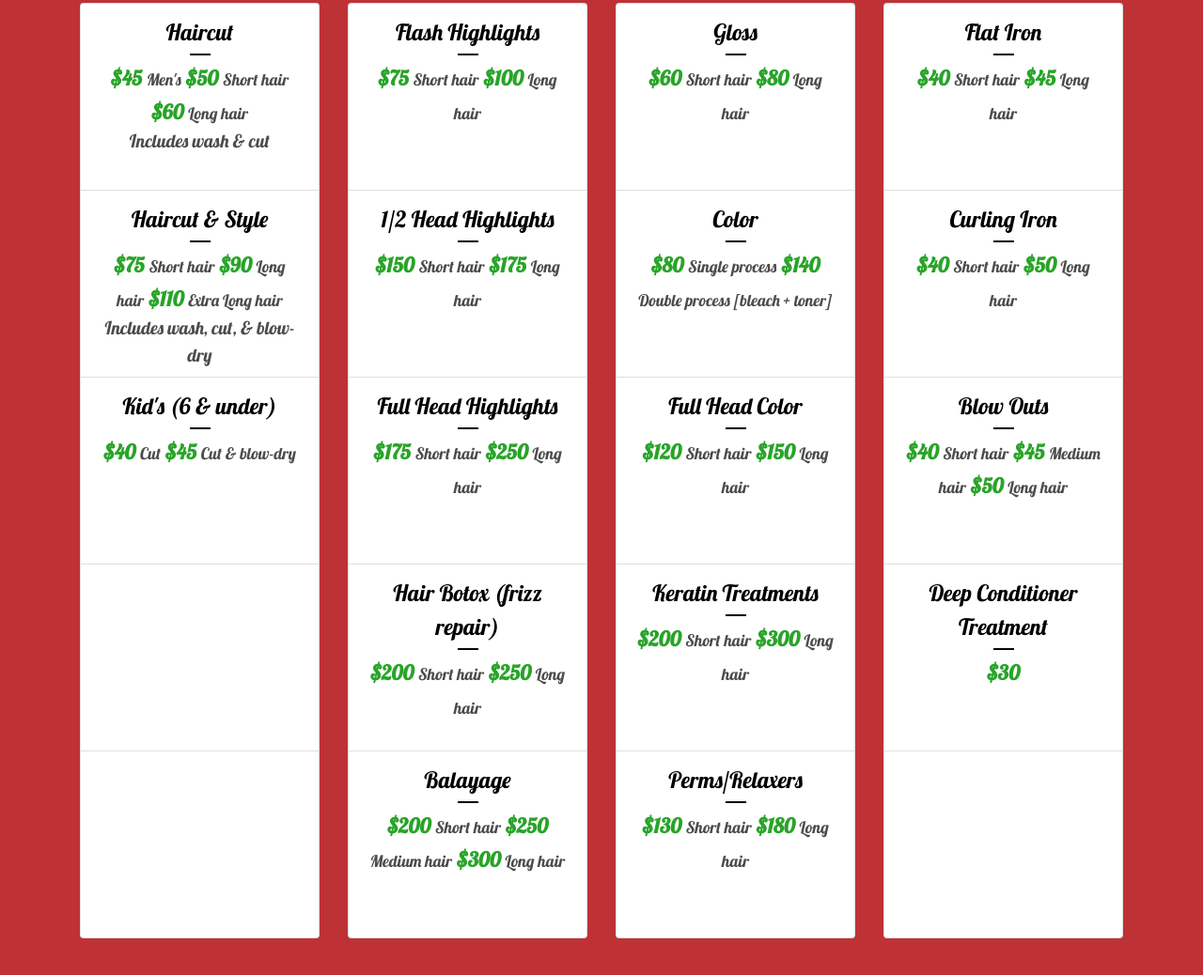
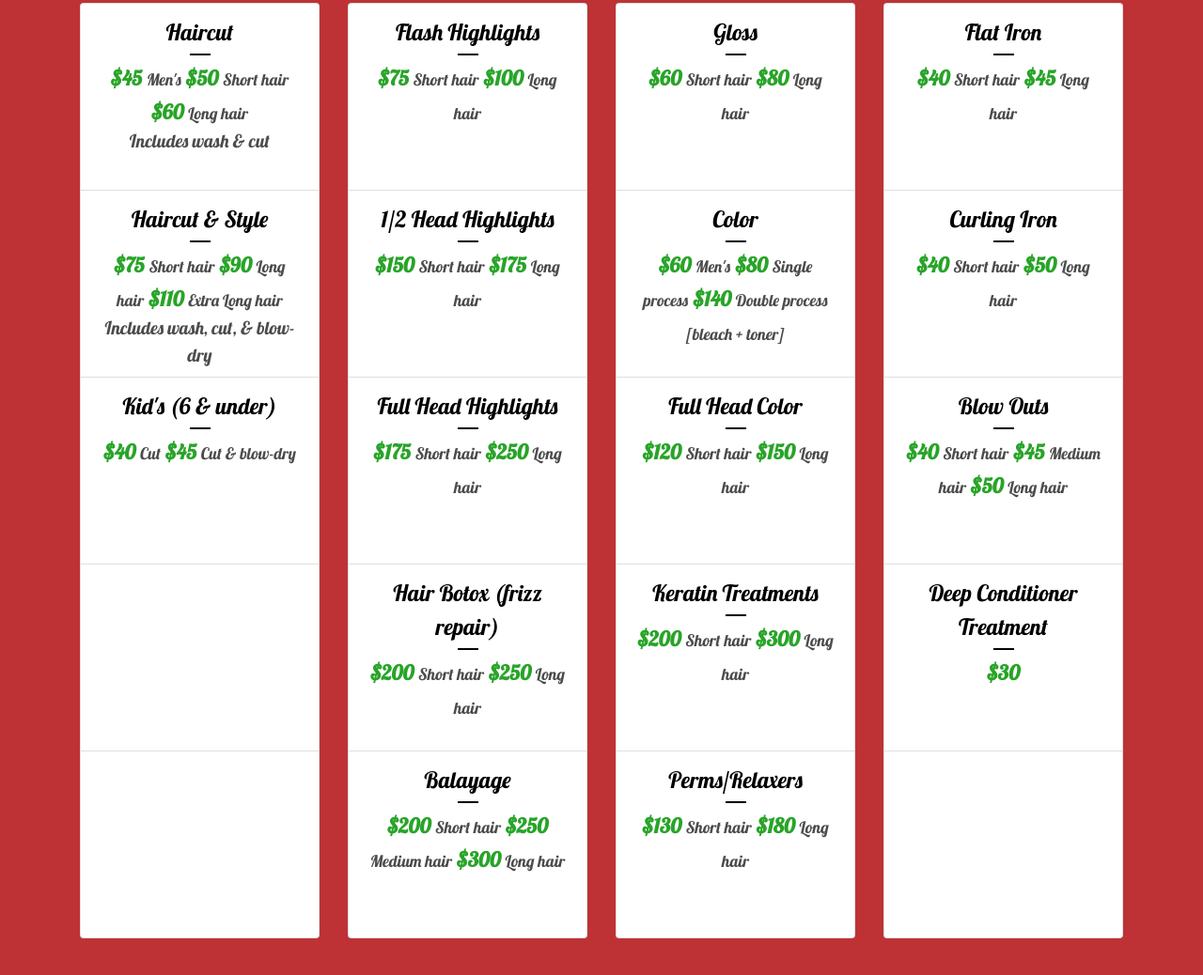
Before and after one commit to vobos2/FinalSalon, a website with bundled scripts: page index.html in a window 1280 px wide. Shown: the part 1522-2560 px from the top of the page at 94% size. Built offline with nearby package versions, Linux system fonts and the light colour scheme; a script that the page names is missing.

Commit message:
Updated Services

```diff
--- a/index.html
+++ b/index.html
@@ -278,6 +278,7 @@
                                 <li class="list-group-item table-txt">
                                     Color
                                     <hr class="supersmall">
+                                    <small class="money"><b>$60</b> <small class="txt-faded">Men's</small></small>
                                     <small class="money"><b>$80</b> <small class="txt-faded">Single process</small></small>
                                     <small class="money"><b>$140</b> <small class="txt-faded">Double process [bleach + toner]</small></small>
                                 </li>
```
